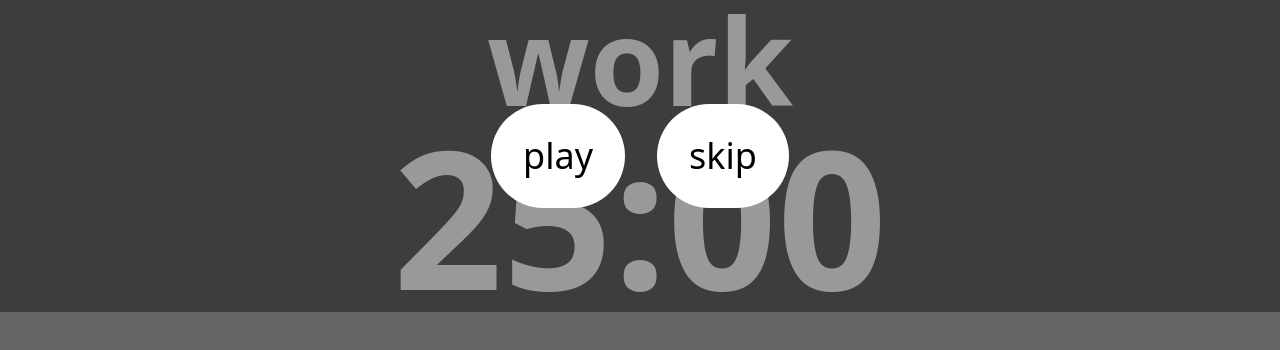
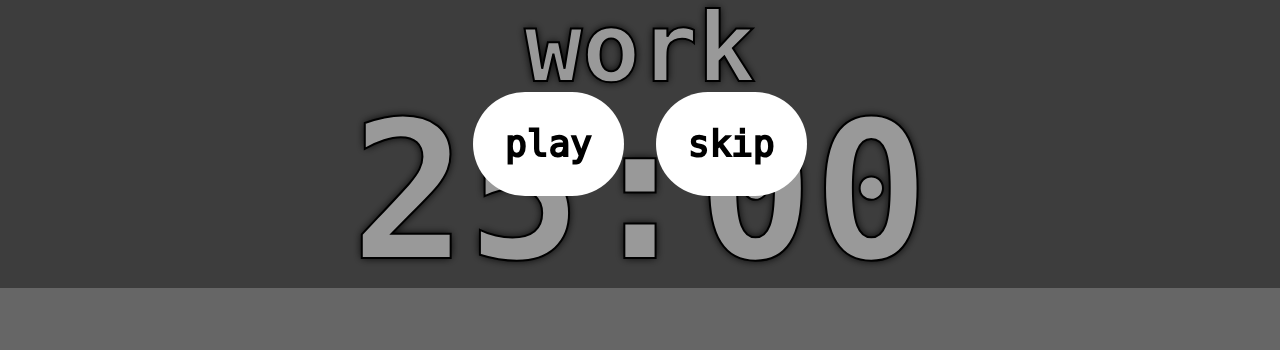
Before and after one commit to miyaoka/obs-pomo, a Vue app: page / in a window 1280 px wide. Shown: the top 350 px of the page. Built offline with nearby package versions, Linux system fonts and the light colour scheme; the HTML template or start-up script is replaced by a standard one.

Commit message:
等幅フォントを指定し、シャドウ追加

```diff
--- a/src/components/ThePomo.vue
+++ b/src/components/ThePomo.vue
@@ -57,9 +57,9 @@ const currentLabel = computed(() => {
 
 <template>
   <div
-    class="container relative flex flex-col select-none leading-none items-center"
+    class="container font-mono relative flex flex-col select-none leading-none items-center"
   >
-    <div class="currentMode text-[120px] text-white font-bold">
+    <div class="currentMode text-[96px] text-white font-bold">
       {{ currentLabel }}
     </div>
     <div class="timeLeft text-[192px] text-white font-bold">
@@ -81,4 +81,9 @@ const currentLabel = computed(() => {
   <audio src="/audio/日常系アニメ風ジングル.mp3" ref="opening" />
 </template>
 
-<style scoped></style>
+<style scoped>
+.container {
+  text-shadow: 0 0 8px #000;
+  -webkit-text-stroke: 2px #000000;
+}
+</style>
```
